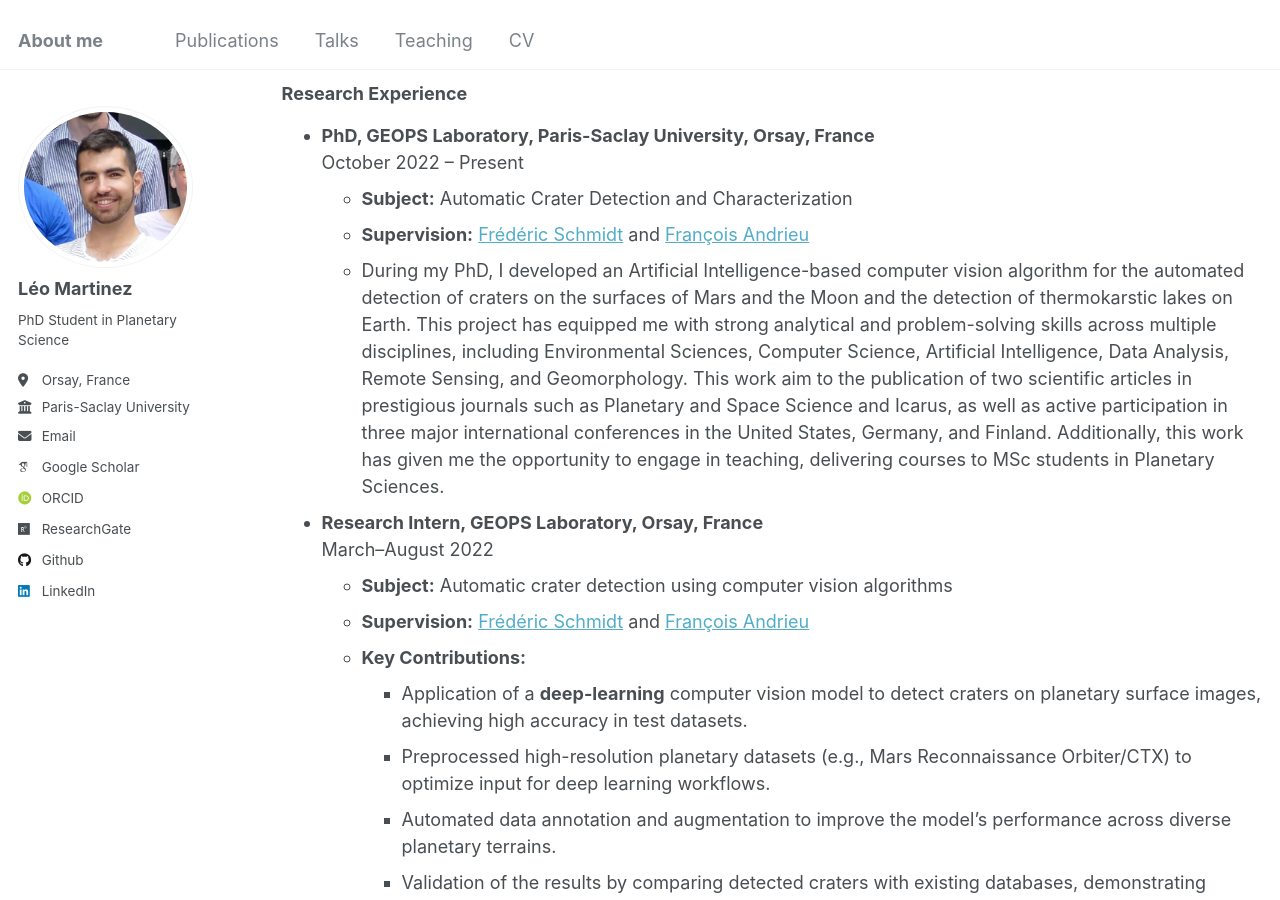
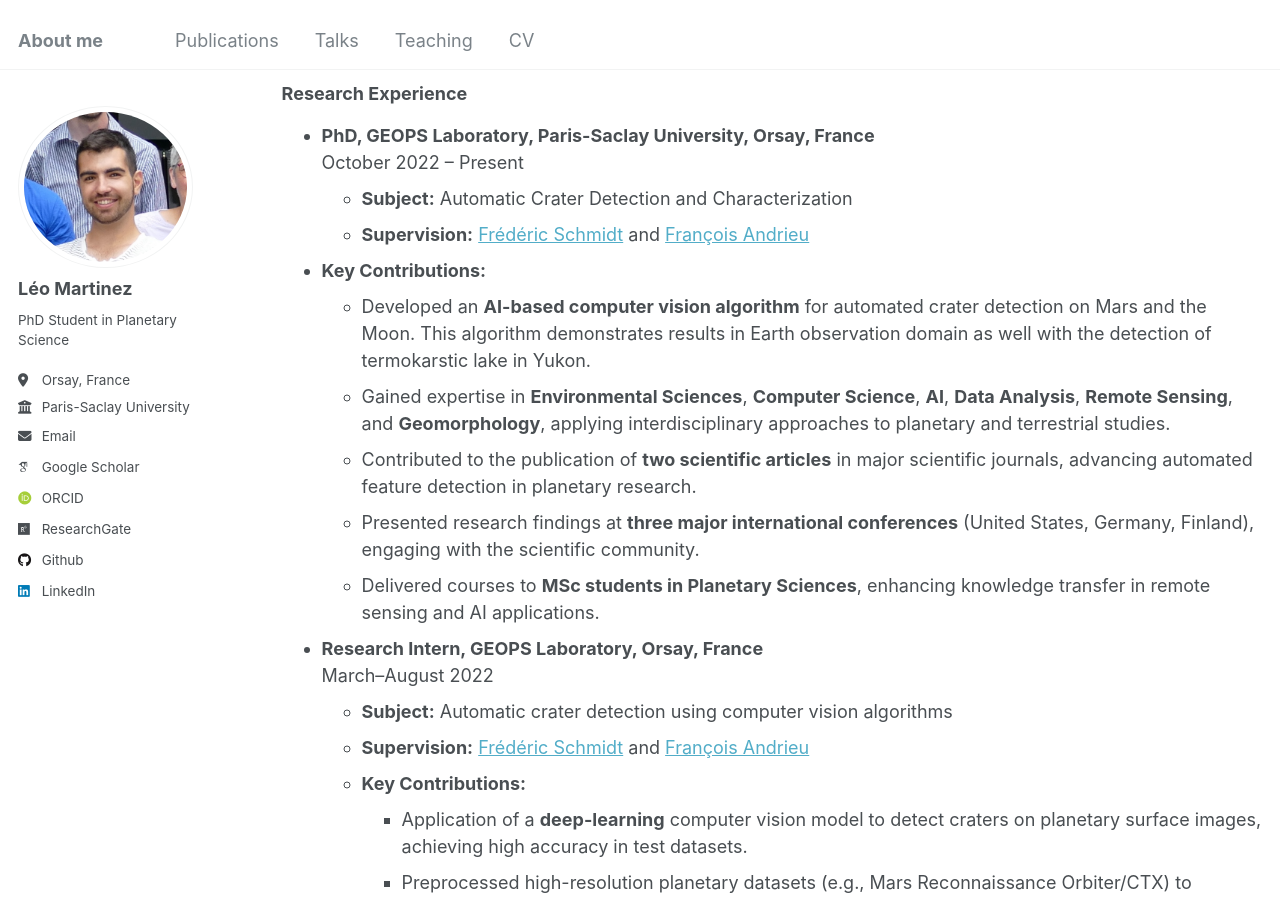
Before and after one commit to leomrtinez/leomrtinez.github.io, a Jekyll site: the page built from _pages/cv.md, in a window 1280 px wide and 900 px high, scrolled down 716 px. Built offline with Jekyll 4.4.1, drawn with Linux system fonts in a browser that asks for light colours; some web fonts are replaced.

Commit message:
Update cv.md

```diff
--- a/_pages/cv.md
+++ b/_pages/cv.md
@@ -39,7 +39,12 @@ redirect_from:
   October 2022 – Present
   - **Subject:** Automatic Crater Detection and Characterization
   - **Supervision:** [Frédéric Schmidt](https://fredericschmidt.github.io) and [François Andrieu](https://www.insu.cnrs.fr/fr/personne/francois-andrieu)
-  - During my PhD, I developed an Artificial Intelligence-based computer vision algorithm for the automated detection of craters on the surfaces of Mars and the Moon and the detection of thermokarstic lakes on Earth. This project has equipped me with strong analytical and problem-solving skills across multiple disciplines, including Environmental Sciences, Computer Science, Artificial Intelligence, Data Analysis, Remote Sensing, and Geomorphology. This work aim to the publication of two scientific articles in prestigious journals such as Planetary and Space Science and Icarus, as well as active participation in three major international conferences in the United States, Germany, and Finland. Additionally, this work has given me the opportunity to engage in teaching, delivering courses to MSc students in Planetary Sciences.
+- **Key Contributions:**
+  - Developed an **AI-based computer vision algorithm** for automated crater detection on Mars and the Moon. This algorithm demonstrates results in Earth observation domain as well with the detection of termokarstic lake in Yukon.
+  - Gained expertise in **Environmental Sciences**, **Computer Science**, **AI**, **Data Analysis**, **Remote Sensing**, and **Geomorphology**, applying interdisciplinary approaches to planetary and terrestrial studies.
+  - Contributed to the publication of **two scientific articles** in major scientific journals, advancing automated feature detection in planetary research.
+  - Presented research findings at **three major international conferences** (United States, Germany, Finland), engaging with the scientific community.
+  - Delivered courses to **MSc students in Planetary Sciences**, enhancing knowledge transfer in remote sensing and AI applications.
 
 - **Research Intern, GEOPS Laboratory, Orsay, France**
   March–August 2022
```
